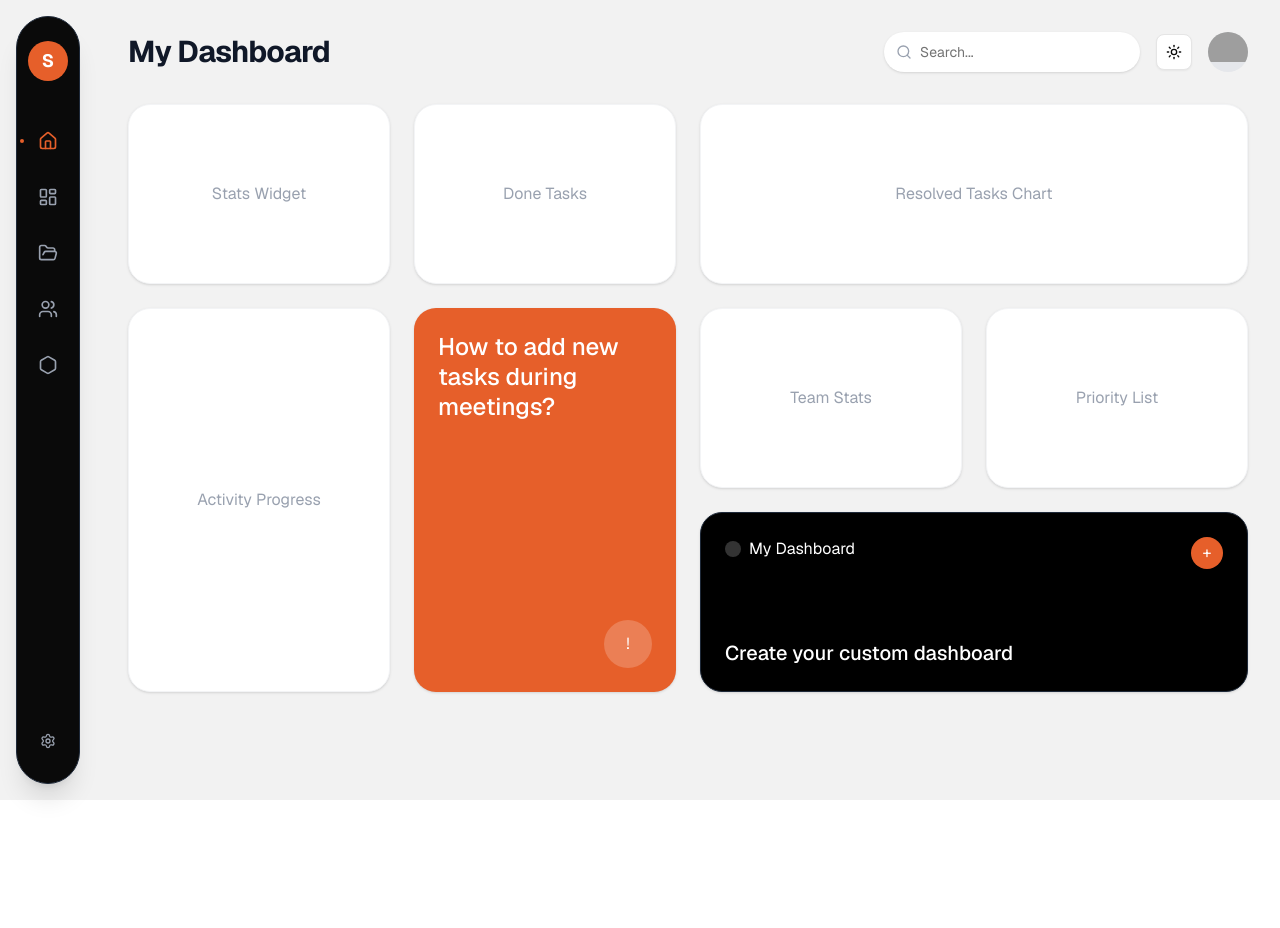
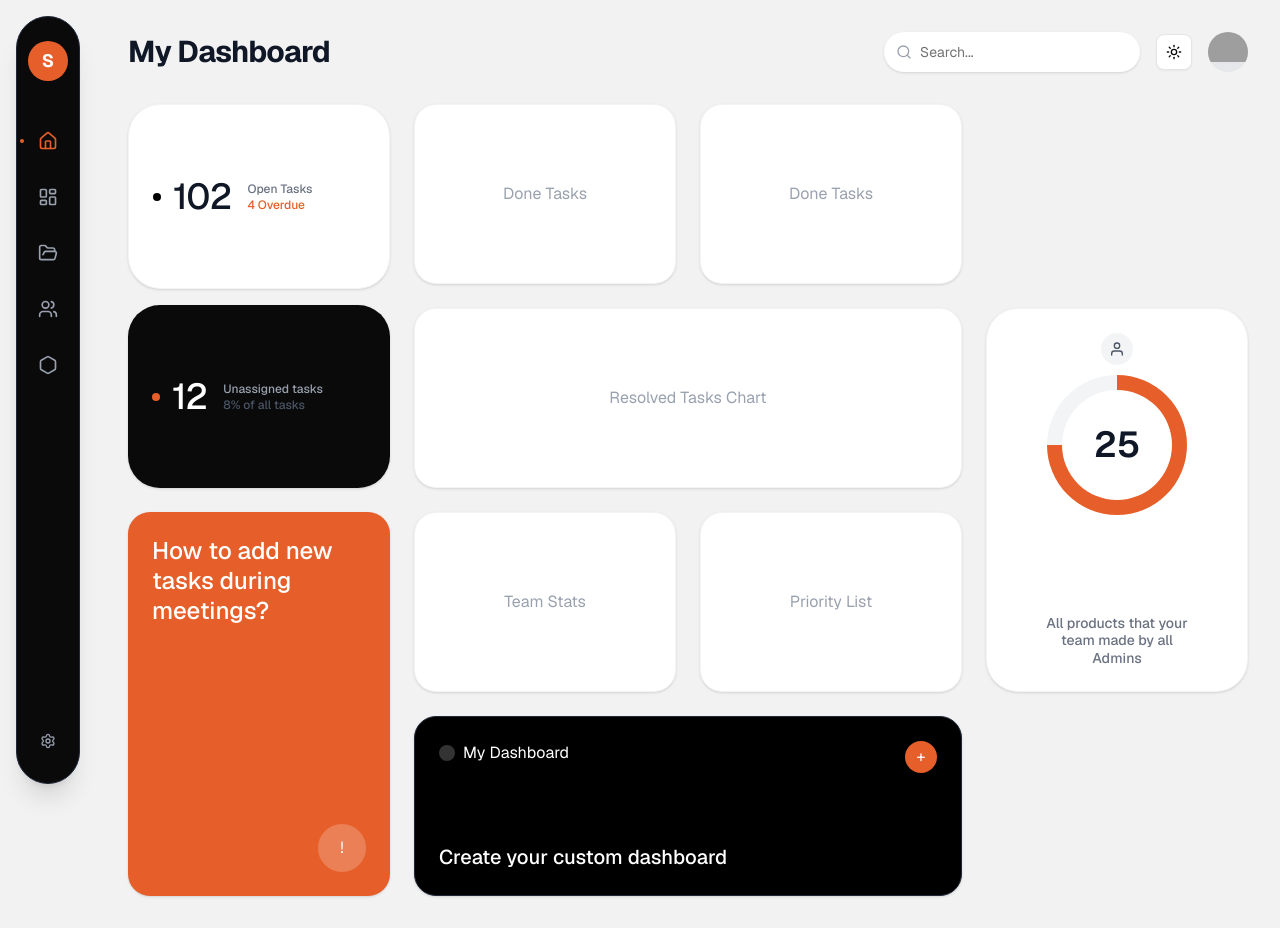
Before and after one commit to KevinAnandaP/achieve, a Next.js app: page / in a window 1280 px wide. Before the commit the page ends 800 px from the top, so only its background shows below. Built offline with nearby package versions, Linux system fonts and the light colour scheme; grey boxes are pictures that could not be loaded.

Commit message:
add: activity chart and stats widget

```diff
--- a/package.json
+++ b/package.json
@@ -18,6 +18,7 @@
     "next-themes": "^0.4.6",
     "react": "19.2.3",
     "react-dom": "19.2.3",
+    "recharts": "^3.7.0",
     "tailwind-merge": "^3.4.0"
   },
   "devDependencies": {
--- a/src/app/globals.css
+++ b/src/app/globals.css
@@ -8,6 +8,8 @@
   --color-foreground: var(--foreground);
   --font-sans: var(--font-geist-sans);
   --font-mono: var(--font-geist-mono);
+  --color-brand-orange: #e65f2a;
+  --color-brand-black: #0a0a0a;
   --color-sidebar-ring: var(--sidebar-ring);
   --color-sidebar-border: var(--sidebar-border);
   --color-sidebar-accent-foreground: var(--sidebar-accent-foreground);
--- a/src/app/page.tsx
+++ b/src/app/page.tsx
@@ -2,6 +2,8 @@ import { Sidebar } from "@/components/sidebar"
 import { ModeToggle } from "@/components/mode-toggle"
 import { Search } from "lucide-react"
 import { Input } from "@/components/ui/input"
+import { StatsWidget } from "@/components/dashboard/stats-widget"
+import { ActivityChart } from "@/components/dashboard/activity-chart"
 
 export default function Home() {
   return (
@@ -38,9 +40,13 @@ export default function Home() {
 
         {/* Dashboard Grid Container - Placeholder for Widgets */}
         <div className="grid grid-cols-1 md:grid-cols-3 lg:grid-cols-4 gap-6 auto-rows-[minmax(180px,auto)]">
-           {/* Placeholder Cards to visualize the layout */}
+           {/* Stats Widget */}
+           <div className="col-span-1 md:col-span-1 row-span-2">
+              <StatsWidget />
+           </div>
+
            <div className="bg-white dark:bg-gray-900 rounded-3xl p-6 shadow-sm col-span-1 md:col-span-1 border border-gray-100 dark:border-gray-800 flex items-center justify-center text-gray-400">
-             Stats Widget
+             Done Tasks
            </div>
            <div className="bg-white dark:bg-gray-900 rounded-3xl p-6 shadow-sm col-span-1 md:col-span-1 border border-gray-100 dark:border-gray-800 flex items-center justify-center text-gray-400">
              Done Tasks
@@ -49,8 +55,9 @@ export default function Home() {
              Resolved Tasks Chart
            </div>
 
-           <div className="bg-white dark:bg-gray-900 rounded-3xl p-6 shadow-sm col-span-1 md:col-span-1 row-span-2 border border-gray-100 dark:border-gray-800 flex items-center justify-center text-gray-400">
-             Activity Progress
+           {/* Activity Progress Chart */}
+           <div className="col-span-1 md:col-span-1 row-span-2">
+             <ActivityChart />
            </div>
            <div className="bg-[#E65F2A] rounded-3xl p-6 shadow-sm col-span-1 md:col-span-1 row-span-2 flex flex-col justify-between text-white">
              <h3 className="text-2xl font-medium leading-tight">How to add new tasks during meetings?</h3>
--- /dev/null
+++ b/src/components/dashboard/activity-chart.tsx
@@ -0,0 +1,68 @@
+"use client"
+
+import { PieChart, Pie, Cell, ResponsiveContainer } from 'recharts';
+import { MoreHorizontal } from 'lucide-react';
+
+const data = [
+  { name: 'Completed', value: 75 },
+  { name: 'Remaining', value: 25 },
+];
+
+const COLORS = ['#E65F2A', '#F3F4F6'];
+const DARK_COLORS = ['#E65F2A', '#1f2937']; // Dark mode background circle
+
+export function ActivityChart() {
+  return (
+    <div className="bg-white dark:bg-gray-900 rounded-[32px] p-6 shadow-sm border border-gray-100 dark:border-gray-800 h-full flex flex-col items-center justify-between relative">
+
+      {/* Header Icon */}
+      <div className="absolute top-6 left-1/2 -translate-x-1/2 flex flex-col items-center">
+         <div className="h-8 w-8 rounded-full bg-gray-100 dark:bg-gray-800 flex items-center justify-center mb-2">
+            <svg width="16" height="16" viewBox="0 0 24 24" fill="none" stroke="currentColor" strokeWidth="2" strokeLinecap="round" strokeLinejoin="round" className="text-gray-600 dark:text-gray-300"><path d="M20 21v-2a4 4 0 0 0-4-4H8a4 4 0 0 0-4 4v2"></path><circle cx="12" cy="7" r="4"></circle></svg>
+         </div>
+      </div>
+
+      <div className="mt-8 relative w-full h-[160px] flex items-center justify-center">
+         <ResponsiveContainer width="100%" height="100%">
+            <PieChart>
+              <Pie
+                data={data}
+                cx="50%"
+                cy="50%"
+                innerRadius={55}
+                outerRadius={70}
+                startAngle={90}
+                endAngle={-270}
+                dataKey="value"
+                stroke="none"
+              >
+                {data.map((entry, index) => (
+                  <Cell key={`cell-${index}`} fill={index === 0 ? COLORS[0] : 'var(--bg-indicator)'} className="stroke-none dark:fill-gray-800" />
+                ))}
+              </Pie>
+            </PieChart>
+         </ResponsiveContainer>
+
+         {/* Center Text */}
+         <div className="absolute top-1/2 left-1/2 -translate-x-1/2 -translate-y-1/2 text-center">
+            <div className="text-4xl font-semibold text-gray-900 dark:text-white">25</div>
+         </div>
+      </div>
+
+      <div className="text-center mt-2">
+         <p className="text-sm font-medium text-gray-500 dark:text-gray-400 leading-tight">
+            All products that your<br/>team made by all<br/>Admins
+         </p>
+      </div>
+
+      <style jsx global>{`
+        :root {
+          --bg-indicator: #F3F4F6;
+        }
+        .dark {
+          --bg-indicator: #1f2937;
+        }
+      `}</style>
+    </div>
+  )
+}
--- /dev/null
+++ b/src/components/dashboard/stats-widget.tsx
@@ -0,0 +1,34 @@
+"use client"
+
+import { cn } from "@/lib/utils"
+import { Hexagon, ArrowUpRight } from "lucide-react"
+
+export function StatsWidget() {
+  return (
+    <div className="flex flex-col gap-4 h-full">
+      {/* Open Tasks Card */}
+      <div className="bg-white dark:bg-gray-900 rounded-[32px] p-6 shadow-sm border border-gray-100 dark:border-gray-800 flex-1 flex flex-col justify-center relative group hover:shadow-md transition-shadow">
+        <div className="flex items-center gap-3">
+            <div className="h-2 w-2 rounded-full bg-black dark:bg-white" />
+            <span className="text-4xl font-medium tracking-tight text-gray-900 dark:text-white">102</span>
+            <div className="flex flex-col text-xs font-medium ml-1">
+                <span className="text-gray-500">Open Tasks</span>
+                <span className="text-[#E65F2A]">4 Overdue</span>
+            </div>
+        </div>
+      </div>
+
+      {/* Unassigned Tasks Card */}
+      <div className="bg-[#0a0a0a] rounded-[32px] p-6 shadow-sm flex-1 flex flex-col justify-center relative group hover:shadow-md transition-shadow">
+         <div className="flex items-center gap-3">
+            <div className="h-2 w-2 rounded-full bg-[#E65F2A]" />
+            <span className="text-4xl font-medium tracking-tight text-white">12</span>
+            <div className="flex flex-col text-xs font-medium ml-1">
+                <span className="text-gray-400">Unassigned tasks</span>
+                <span className="text-gray-600">8% of all tasks</span>
+            </div>
+         </div>
+      </div>
+    </div>
+  )
+}
```
Also changed, not shown: 1 other file (tests, documents, lock files or other folders).
